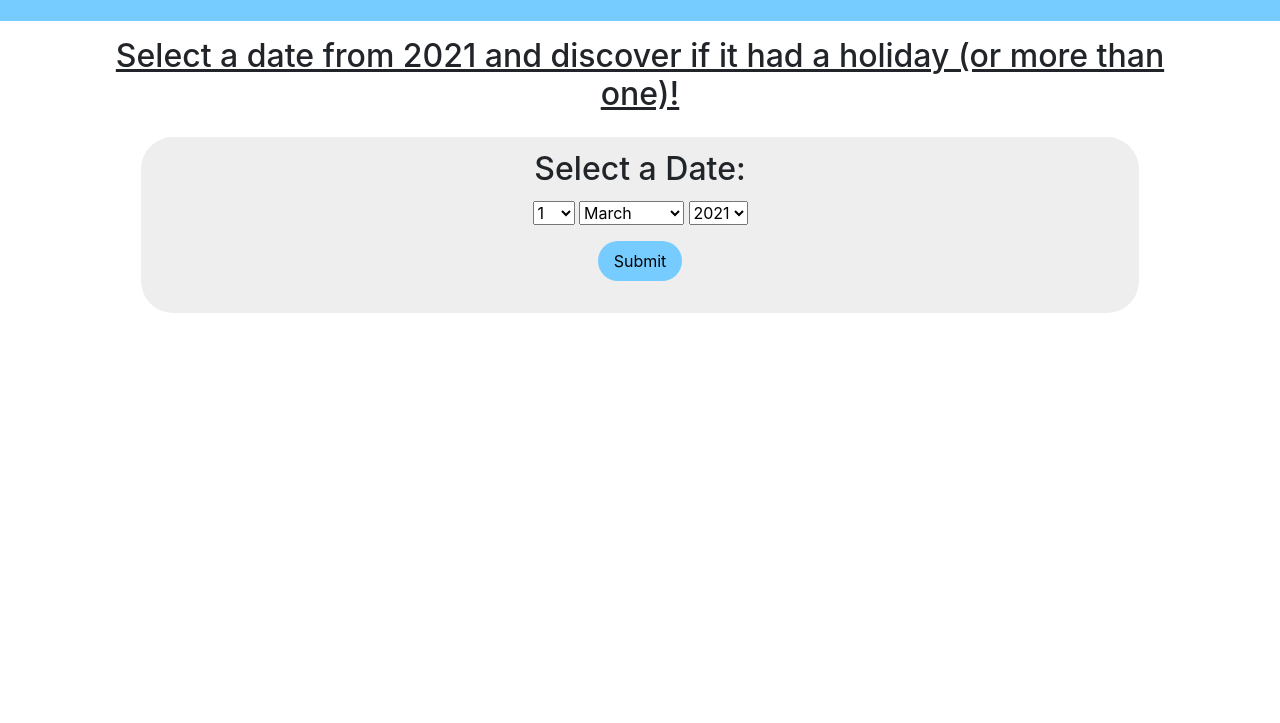
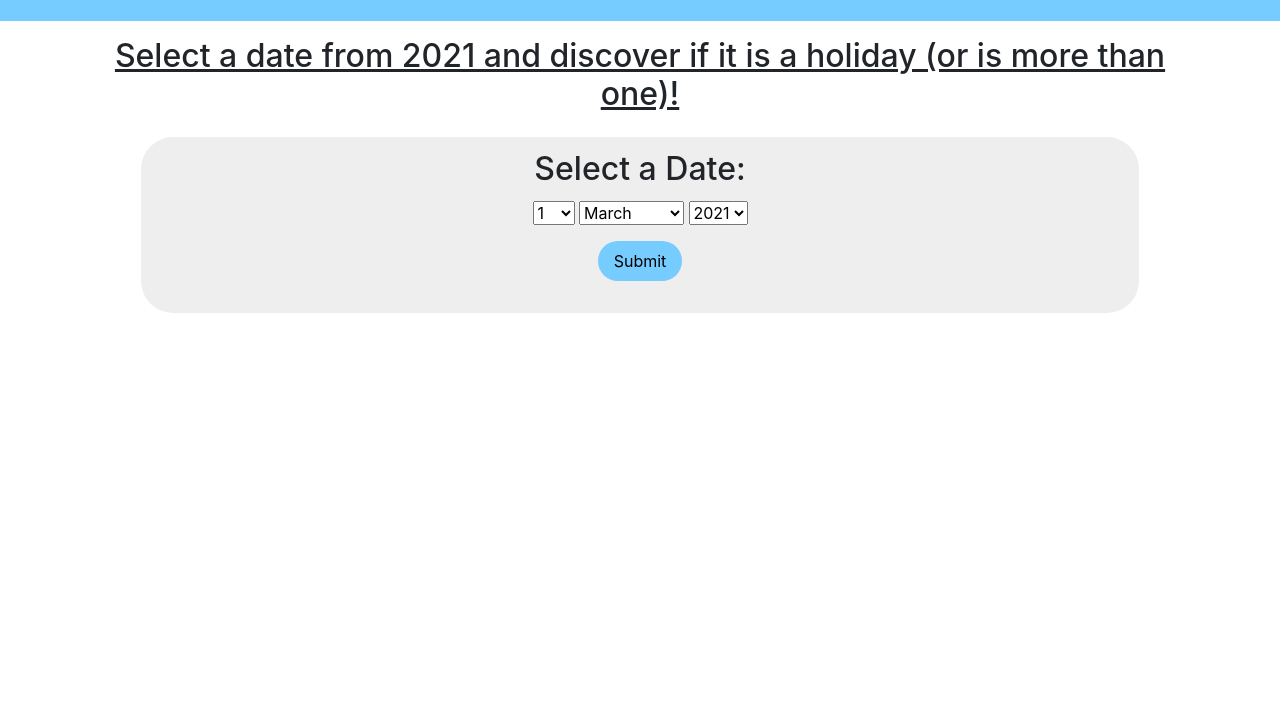
Before and after one commit to QuilChaser/ThatsAHoliday, a plain HTML site: page index.html in a window 1280 px wide. Shown: the part 77-800 px from the top of the page. Drawn offline with nearby package versions, Linux system fonts and the light colour scheme.

Commit message:
Update TExt

```diff
--- a/index.html
+++ b/index.html
@@ -14,7 +14,7 @@
   </header>
   <div class="container">
     <div id="explain">
-      <h2>Select a date from 2021 and discover if it had a holiday (or more than one)!</h2>
+      <h2>Select a date from 2021 and discover if it is a holiday (or is more than one)!</h2>
     </div>
     <form>
       <label class="form_description">Select a Date:</label>
```
